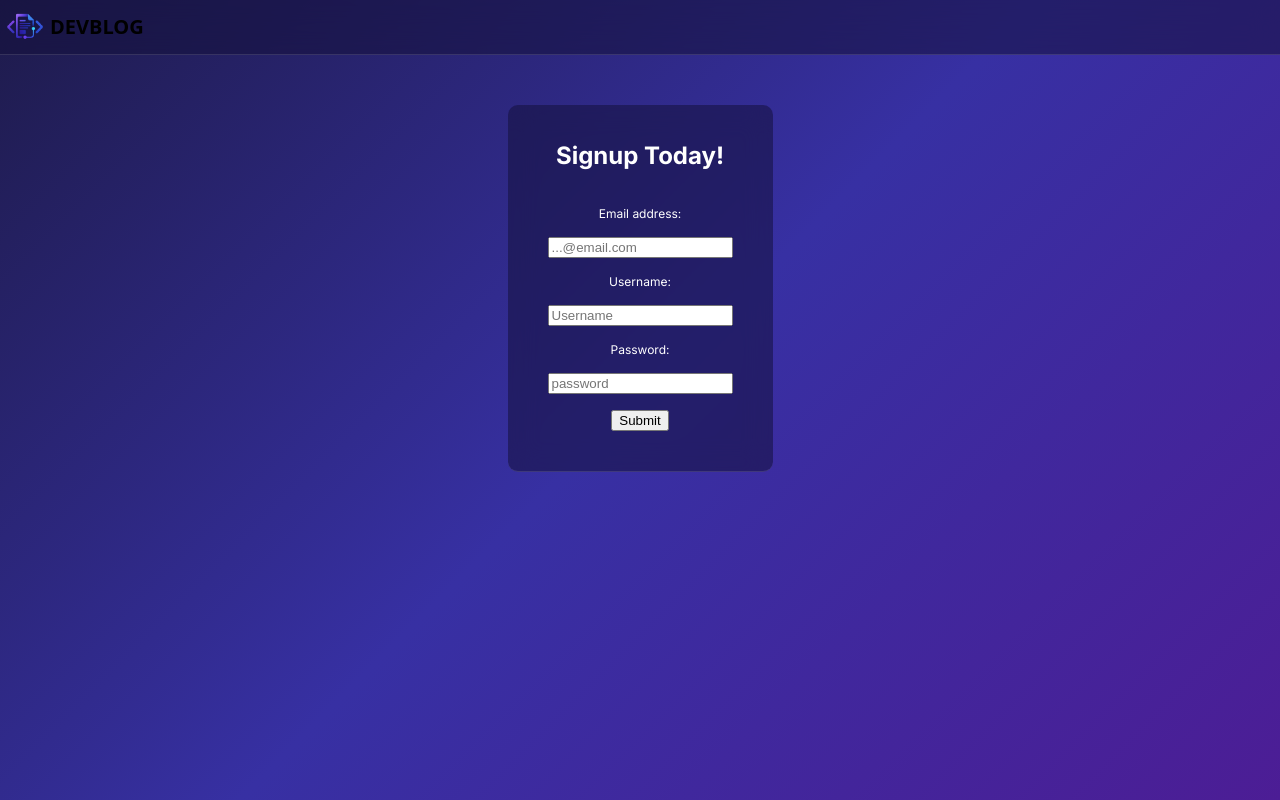
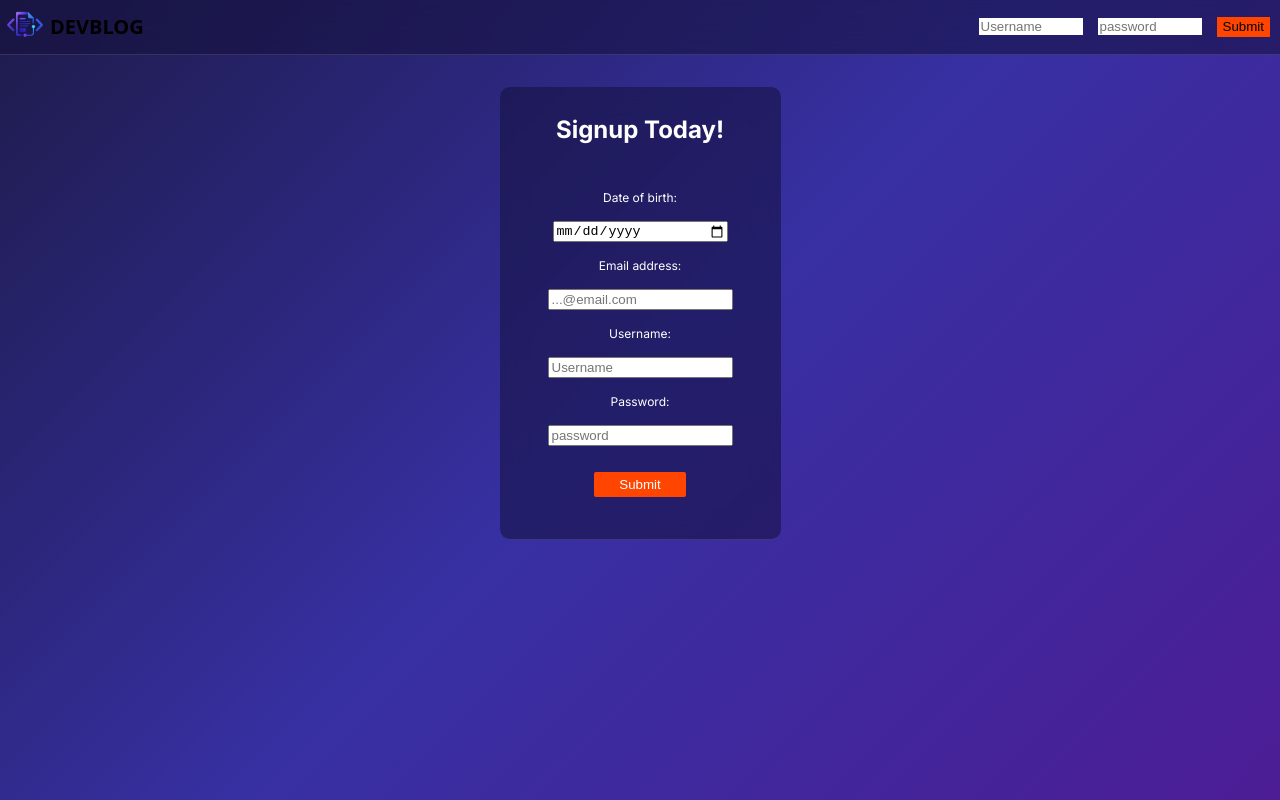
Before and after one commit to Shayan200507/BuildLog, a React (Vite) app in the folder Frontend/: page /signup in a window 1280 px wide. Built offline with nearby package versions, Linux system fonts and the light colour scheme.

Commit message:
register done

```diff
--- a/Frontend/src/Pages/SignupPage/SignUp.css
+++ b/Frontend/src/Pages/SignupPage/SignUp.css
@@ -17,6 +17,13 @@ min-height: 100vh;
 
 }
 
+.Logo_title{
+
+    display: flex;
+
+
+}
+
 .SignUpHeader{
 
   background: rgba(20, 18, 60, 0.55);
@@ -32,7 +39,7 @@ min-height: 100vh;
   width: 100%;
   display: flex;
   align-items: center;
-  justify-content: flex-start;
+  justify-content: space-between;
 
 
 
@@ -59,13 +66,11 @@ min-height: 100vh;
   -webkit-backdrop-filter: blur(14px);
   border-bottom: 1px solid rgba(255, 255, 255, 0.12);
 
-
-  position: relative;
-  top: clamp(50px,5vh,100px);
+ margin-top: clamp(30px, 4vh, 70px);
   border-radius: 10px;
 
 
-  padding: 20px;
+  padding: 12px 18px;
   display: flex;
   flex-direction: column;
   align-items: center;
@@ -75,11 +80,95 @@ min-height: 100vh;
 
 }
 
-form{
-  padding: 20px;
+
+
+
+
+.FormWrapper form{
+  padding: 30px 30px;
   display: flex;
   flex-direction: column;
   align-items: center;
 
   gap: clamp(15px,2vh,20px);
 }
+
+
+.FormWrapper button{
+
+
+  background-color: orangered;
+  border: none;
+  color: white;
+  border-radius: 2px;
+  padding: 5px;
+  width: 50%;
+  margin-top: 10px;
+
+}
+
+
+
+
+
+
+
+
+
+
+button:hover{
+  background-color: rgb(126, 34, 0);
+  cursor: pointer;
+
+}
+button:active {
+  transform: scale(0.96);
+}
+
+.dob{
+  width: 170px;
+}
+
+
+.loginContainer{
+
+display: flex;
+margin-right: 10px;
+
+
+}
+
+
+.loginContainer form {
+  display: flex;
+  gap: 15px;
+  align-items: center;
+
+}
+
+
+
+.loginContainer input{
+
+  max-width: 100px;
+
+  border: none;
+
+
+
+
+}
+
+.loginContainer button{
+
+background: orangered;
+border: none;
+height: 20px;
+
+
+}
+
+input:focus {
+  outline: none;
+  border: 2px solid #000000;
+}
--- /dev/null
+++ b/Frontend/src/Pages/SignupPage/SignupComponents/Login.tsx
@@ -0,0 +1,58 @@
+
+
+
+
+export function LoginForm(){
+
+  function handleLogin(data:FormData){
+
+       console.log(data)
+
+  }
+
+
+
+
+return(
+
+<>
+
+<div className="loginContainer">
+
+<form action={handleLogin}>
+
+
+
+        <input type="text" name="username" placeholder="Username" required />
+
+
+
+
+        <input type="password" name="password" placeholder="password" required />
+
+        <button type="submit">Submit</button>
+
+
+
+</form>
+
+
+</div>
+
+</>
+
+
+
+
+
+
+
+
+
+)
+
+
+
+
+
+}
--- a/Frontend/src/Pages/SignupPage/SignupComponents/SignupForm.tsx
+++ b/Frontend/src/Pages/SignupPage/SignupComponents/SignupForm.tsx
@@ -5,7 +5,19 @@ import type React from "react"
 
 
 export function SignupForm():React.JSX.Element{
-return(
+
+
+    function handleSubmit(data: FormData){
+         console.log(data)
+
+    }
+
+
+
+
+
+
+    return(
 
 <>
 
@@ -13,7 +25,13 @@ return(
 
     <h1>Signup Today!</h1>
 
-    <form>
+    <form action={handleSubmit}>
+
+
+        <label htmlFor="dob">Date of birth:</label>
+        <input id="dob" type="date" name="dob" className="dob" required/>
+
+
         <label htmlFor="email">Email address:</label>
         <input type="email" name="email" className= "emailBox" placeholder="...@email.com" required />
 
@@ -27,6 +45,8 @@ return(
         <label htmlFor="password">Password:</label>
 
         <input type="password" name="password" placeholder="password" required />
+
+
 
 
 
--- a/Frontend/src/Pages/SignupPage/SignupComponents/SignupHeader.tsx
+++ b/Frontend/src/Pages/SignupPage/SignupComponents/SignupHeader.tsx
@@ -1,6 +1,6 @@
 import type React from "react"
 import logo from "../../../assets/devblog-logo-transparent.png"
-
+import {LoginForm} from "./Login"
 
 
 export function SignupHeader(): React.JSX.Element{
@@ -8,9 +8,12 @@ export function SignupHeader(): React.JSX.Element{
 
 return(
 <header className="SignUpHeader">
+
+<div className="Logo_title">
 <img src={logo}></img>
 <h1>DEVBLOG</h1>
-
+</div>
+<LoginForm/>
 
 
 </header>
--- a/Frontend/src/index.css
+++ b/Frontend/src/index.css
@@ -1,7 +1,7 @@
 
-html,
-body,
-#root {
+
+body
+ {
   margin: 0;
   min-height: 100vh;
   width: 100%;
```
